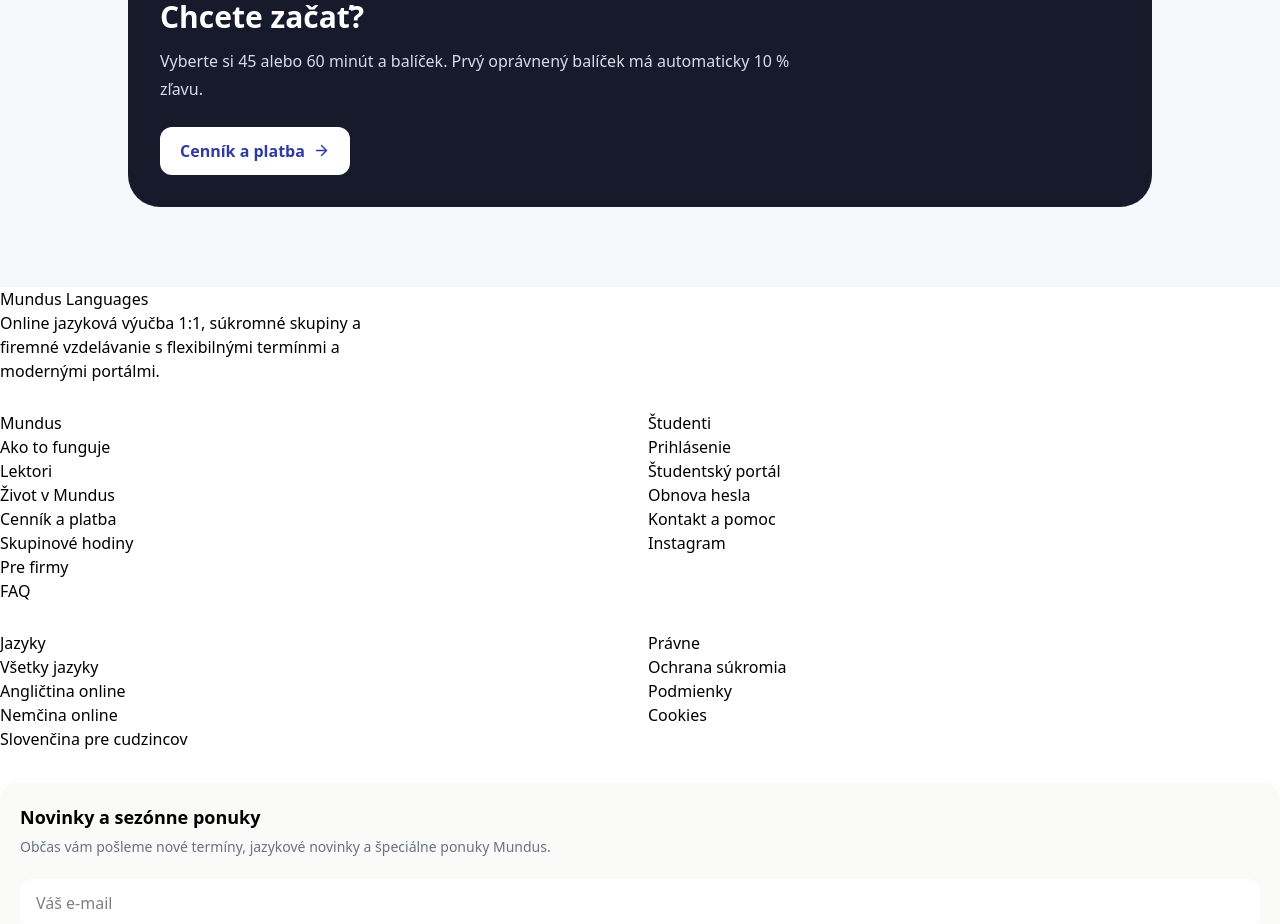
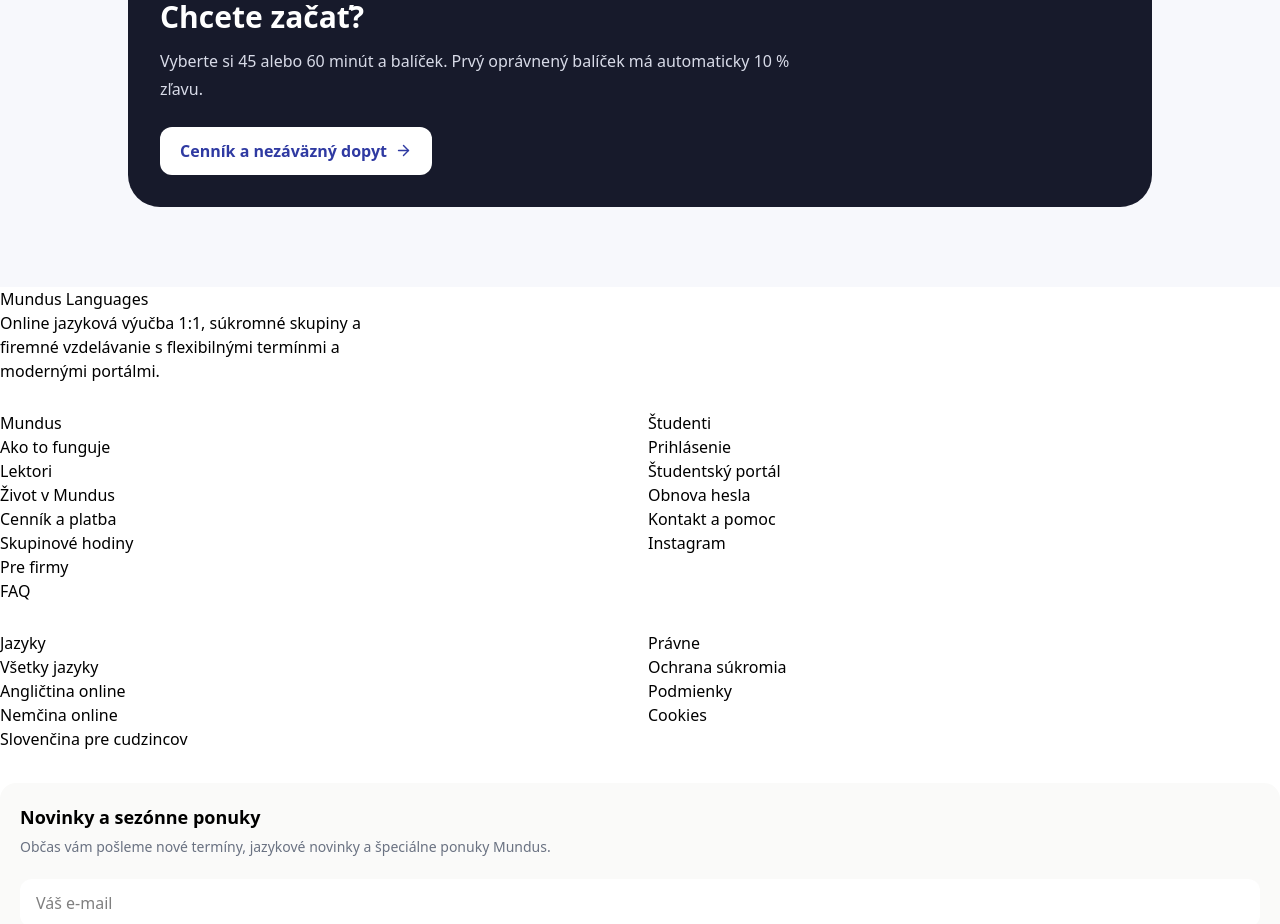
Before and after one commit to 505hits/mundus, a Next.js app: page /learn/anglictina-pre-zaciatocnikov in a window 1280 px wide. Shown: the part 1827-2751 px from the top of the page. Built offline with nearby package versions, Linux system fonts and the light colour scheme; no server answers.

Commit message:
Align search landing pages with real payment availability and transparent inquiries

```diff
--- a/src/app/learn/[slug]/page.tsx
+++ b/src/app/learn/[slug]/page.tsx
@@ -5,6 +5,7 @@ import { ArrowRight, CheckCircle2 } from "lucide-react";
 import Navbar from "@/components/Navbar";
 import Footer from "@/components/Footer";
 import { currentLanguage } from "@/lib/i18n";
+import { paymentEnabled } from "@/lib/payments";
 import { INTENT_SEO_PAGES,intentSeoPage } from "@/data/intent-seo-pages";
 import { localizedAlternates,localizedPath } from "@/lib/seo-locales";
 
@@ -19,7 +20,7 @@ export async function generateMetadata({params}:{params:Promise<{slug:string}>})
 
 export default async function IntentPage({params}:{params:Promise<{slug:string}>}){
  const {slug}=await params;const config=intentSeoPage(slug);if(!config)notFound();
- const language=await currentLanguage();const sk=language==="sk";const copy=sk?config.sk:config.en;const prefix=`/${language}`;
+ const language=await currentLanguage();const sk=language==="sk";const copy=sk?config.sk:config.en;const prefix=`/${language}`;const paymentsAvailable=paymentEnabled();
  const languageSlug=config.languageValue==="Slovak"?"slovak-for-foreigners":"english";
  const structured={"@context":"https://schema.org","@type":"Service",name:copy.title,description:copy.description,provider:{"@type":"EducationalOrganization","name":"Mundus Languages","url":"https://munduslanguages.com"},url:`https://munduslanguages.com${localizedPath(`/learn/${config.slug}`,language)}`};
  return <main className="min-h-screen bg-[#F7F8FC]"><script type="application/ld+json" dangerouslySetInnerHTML={{__html:JSON.stringify(structured)}}/><Navbar/>
@@ -31,7 +32,7 @@ export default async function IntentPage({params}:{params:Promise<{slug:string}>
   </div></section>
   <section className="px-6 py-20"><div className="mx-auto max-w-5xl"><h2 className="text-3xl font-semibold tracking-[-.035em]">{sk?"Na čo sa zameriame":"What we can focus on"}</h2><div className="mt-7 grid gap-4 sm:grid-cols-2">{copy.points.map(x=><div key={x} className="rounded-3xl border border-black/5 bg-white p-5 shadow-sm"><CheckCircle2 size={19} className="text-[#2F3AA2]"/><p className="mt-3 leading-7 text-gray-700">{x}</p></div>)}</div></div></section>
   <section className="bg-white px-6 py-20"><div className="mx-auto max-w-5xl"><h2 className="text-3xl font-semibold tracking-[-.035em]">{sk?"Časté otázky":"Common questions"}</h2><div className="mt-7 divide-y divide-[#E5E7F0] rounded-3xl border border-[#E5E7F0] bg-[#FAFAF9] px-6">{copy.faq.map(([q,a])=><details key={q} className="py-5"><summary className="cursor-pointer font-semibold">{q}</summary><p className="mt-3 max-w-3xl text-sm leading-7 text-gray-600">{a}</p></details>)}</div></div></section>
-  <section className="px-6 py-20"><div className="mx-auto max-w-5xl rounded-[2rem] bg-[#171A2B] p-8 text-white sm:p-10"><h2 className="text-3xl font-semibold !text-white">{sk?"Chcete začať?":"Ready to start?"}</h2><p className="mt-3 max-w-2xl leading-7 text-[#D8DBE8]">{sk?"Vyberte si 45 alebo 60 minút a balíček. Prvý oprávnený balíček má automaticky 10 % zľavu.":"Choose 45 or 60 minutes and your package. The first eligible package is automatically 10% off."}</p><Link href={`${prefix}/pricing?language=${encodeURIComponent(config.languageValue)}`} className="mt-6 inline-flex items-center gap-2 rounded-xl bg-white px-5 py-3 font-semibold text-[#2F3AA2]">{sk?"Cenník a platba":"Pricing & payment"}<ArrowRight size={17}/></Link></div></section>
+  <section className="px-6 py-20"><div className="mx-auto max-w-5xl rounded-[2rem] bg-[#171A2B] p-8 text-white sm:p-10"><h2 className="text-3xl font-semibold !text-white">{sk?"Chcete začať?":"Ready to start?"}</h2><p className="mt-3 max-w-2xl leading-7 text-[#D8DBE8]">{sk?"Vyberte si 45 alebo 60 minút a balíček. Prvý oprávnený balíček má automaticky 10 % zľavu.":"Choose 45 or 60 minutes and your package. The first eligible package is automatically 10% off."}</p><Link href={`${prefix}/pricing?language=${encodeURIComponent(config.languageValue)}`} className="mt-6 inline-flex items-center gap-2 rounded-xl bg-white px-5 py-3 font-semibold text-[#2F3AA2]">{paymentsAvailable?(sk?"Cenník a platba":"Pricing & payment"):(sk?"Cenník a nezáväzný dopyt":"Pricing & inquiry")}<ArrowRight size={17}/></Link></div></section>
   <Footer/>
  </main>;
 }
```
